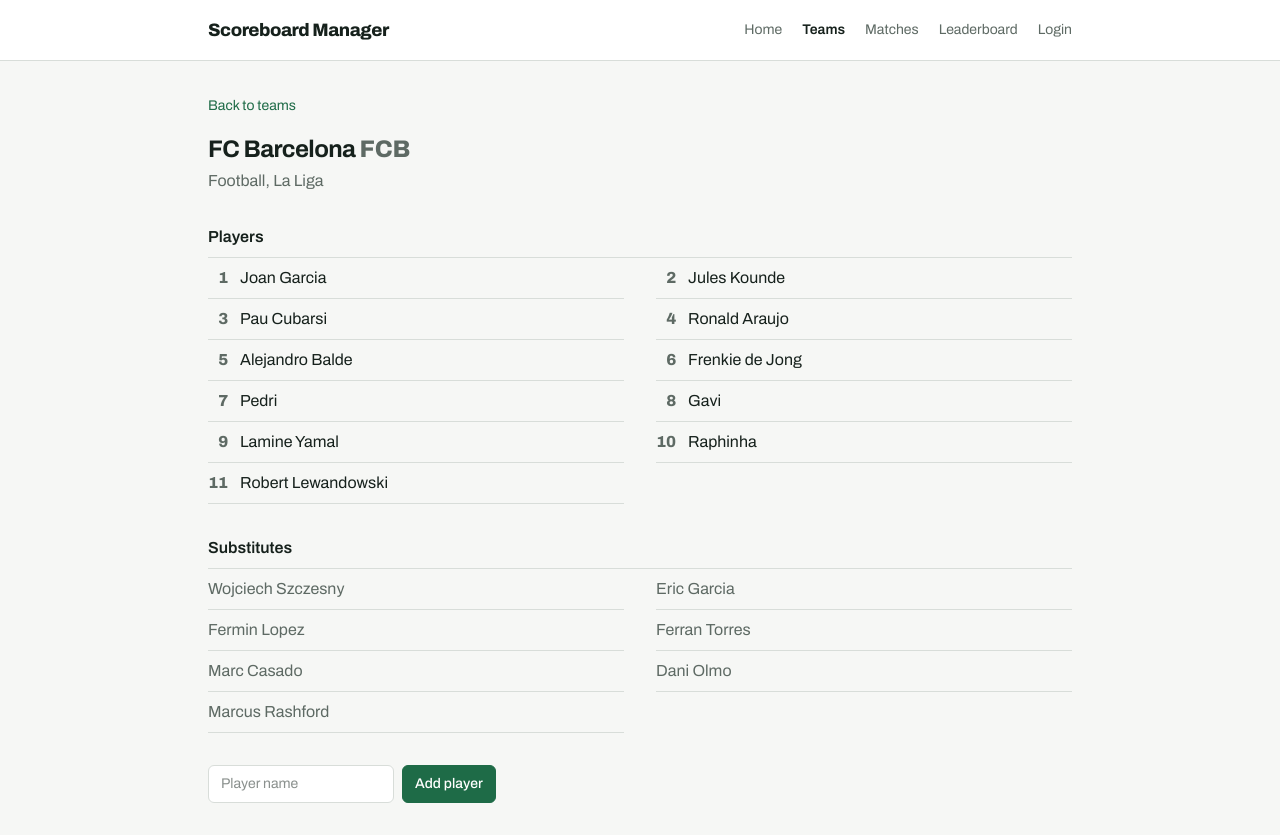
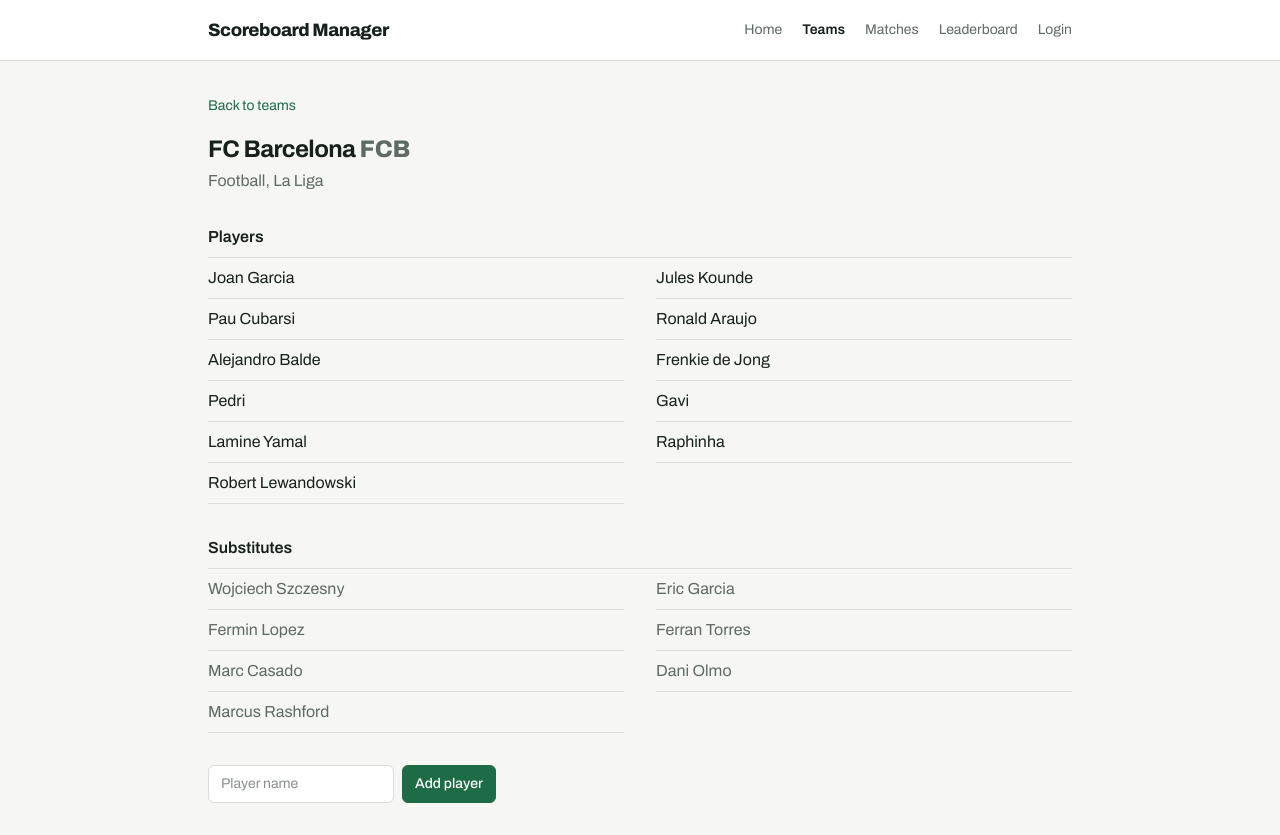
Before and after one commit to not-Lucifer/Scoreboard-Manager, a React (Vite) app in the folder frontend/: page /teams/1 in a window 1280 px wide. Built offline with nearby package versions, Linux system fonts and the light colour scheme.

Commit message:
batting order only for cricket

```diff
--- a/frontend/src/pages/TeamDetails.jsx
+++ b/frontend/src/pages/TeamDetails.jsx
@@ -30,7 +30,7 @@ function TeamDetails({ teams, setTeams, leagues }) {
       <ol className="grid border-t border-line sm:grid-cols-2 sm:gap-x-8">
         {team.players.map((p, i) => (
           <li key={i} className="flex gap-3 border-b border-line py-2">
-            <span className="num w-5 text-right text-muted">{i + 1}</span>
+            {team.sport === 'cricket' && <span className="num w-5 text-right text-muted">{i + 1}</span>}
             {p}
           </li>
         ))}
```
